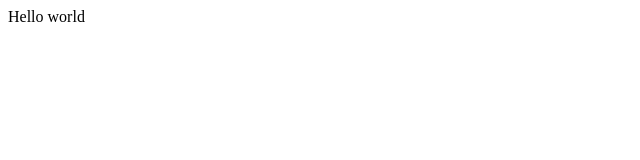
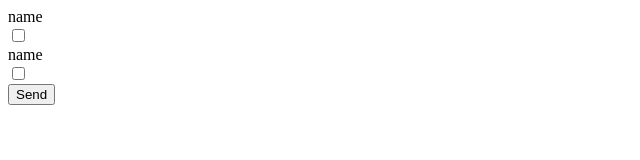
Before and after one commit to TANFIRSTGOD/webdev-learning, a plain HTML site: page 01/index.html in a window 1280 px wide. Shown: the whole page, without its empty margins (0-640 px from the left). Drawn offline with Linux system fonts and the light colour scheme.

Commit message:
input types

```diff
--- a/01/index.html
+++ b/01/index.html
@@ -8,7 +8,17 @@
     </head>
 
     <body>
-        Hello world
-        <script src="app.js"></script>
+        <form action="form.html" method="post">
+            <label for="username">name</label>
+            <br>
+            <input type="checkbox" name="username" id="username" value="tomi">
+            <br>
+            <label for="username">name</label>
+            <br>
+            <input type="checkbox" name="username" id="username" value="tomi">
+            <br>
+
+            <input type="submit" value="Send">
+        </form>
     </body>
 </html>
```
